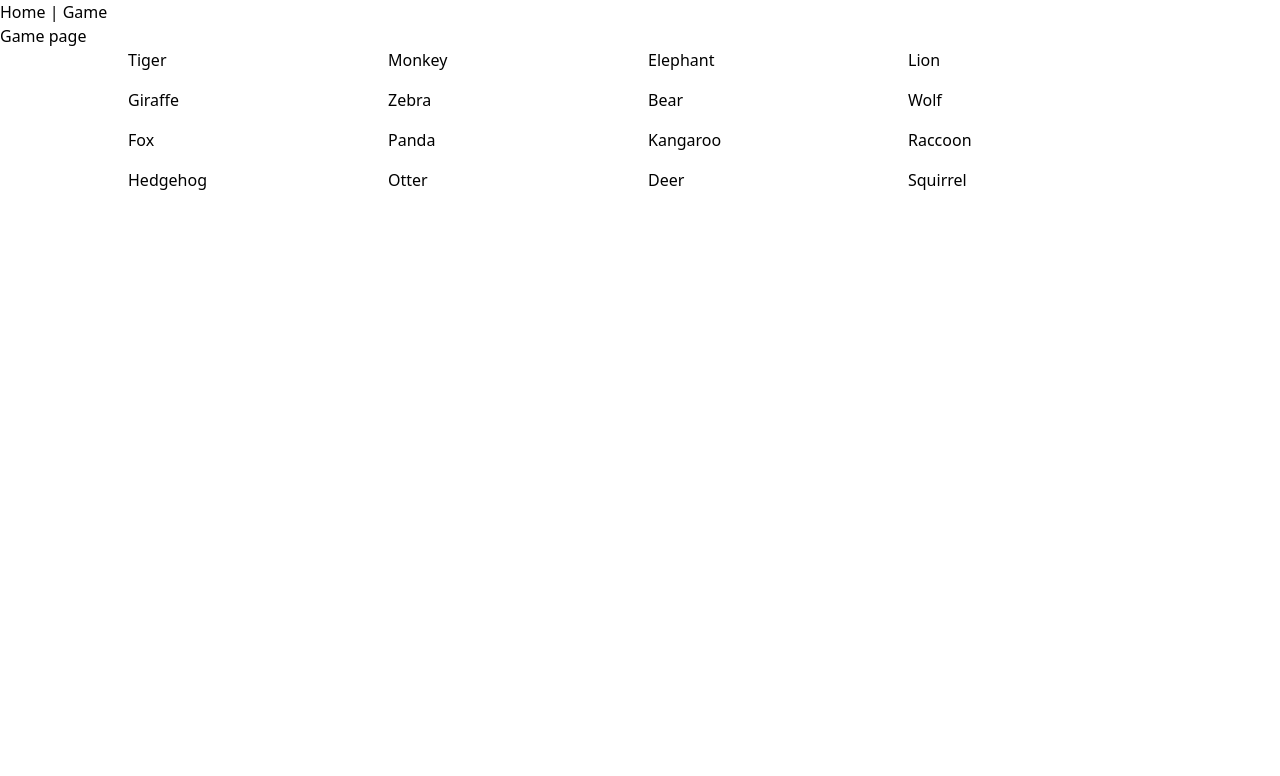
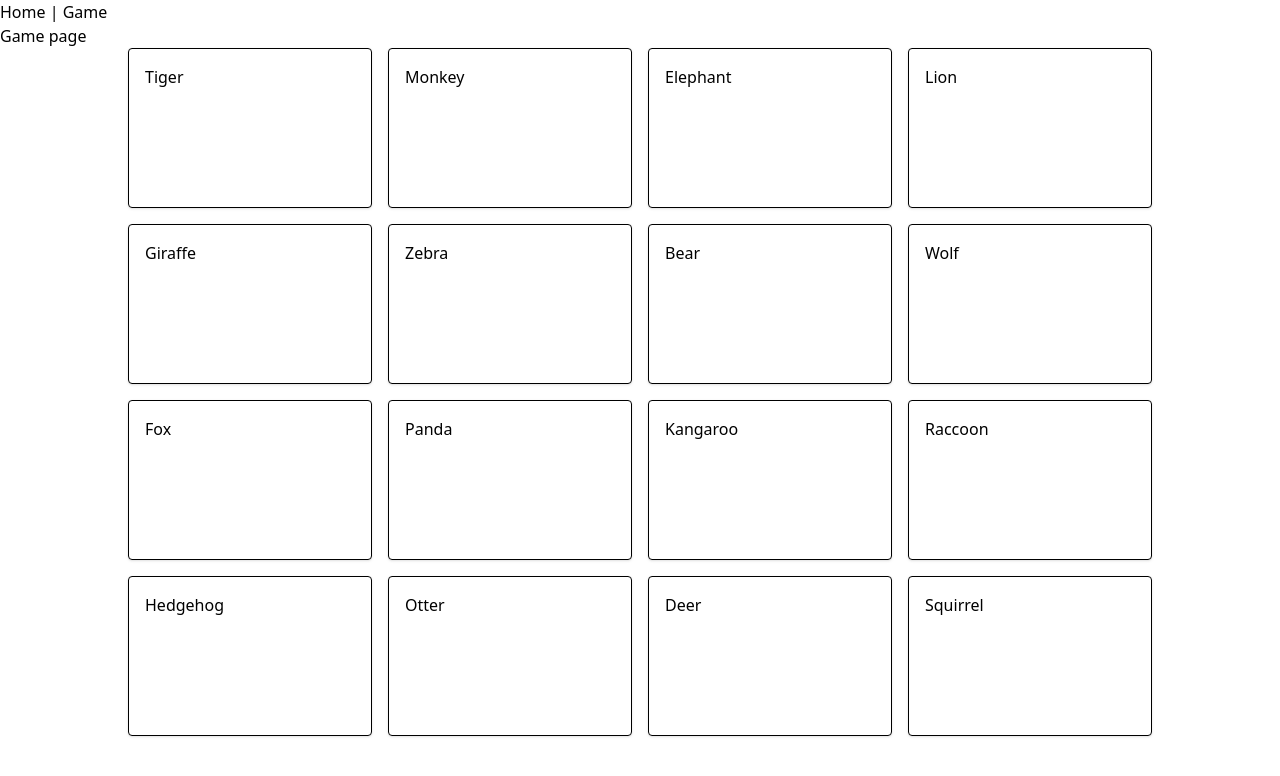
Before and after one commit to eddiewn/memory-card-game, a React (Vite) app: page /Game in a window 1280 px wide. Shown: the top 776 px of the page. Built offline with nearby package versions, Linux system fonts and the light colour scheme.

Commit message:
Cards visible and now clickable

```diff
--- a/src/components/Card.tsx
+++ b/src/components/Card.tsx
@@ -4,7 +4,7 @@ type CardProps = {
 
 const Card = ({cardName}: CardProps) => {
     return (
-        <div>
+        <div onClick={() => alert(`You clicked on ${cardName}`)} className="border p-4 rounded shadow hover:shadow-lg cursor-pointer h-40">
             <h1>
                 {cardName}
             </h1>
--- a/src/components/CardGrid.tsx
+++ b/src/components/CardGrid.tsx
@@ -1,4 +1,4 @@
-import Card from "./card.tsx";
+import Card from "./Card.tsx";
 
 type CardType = {
     id: number;
```
